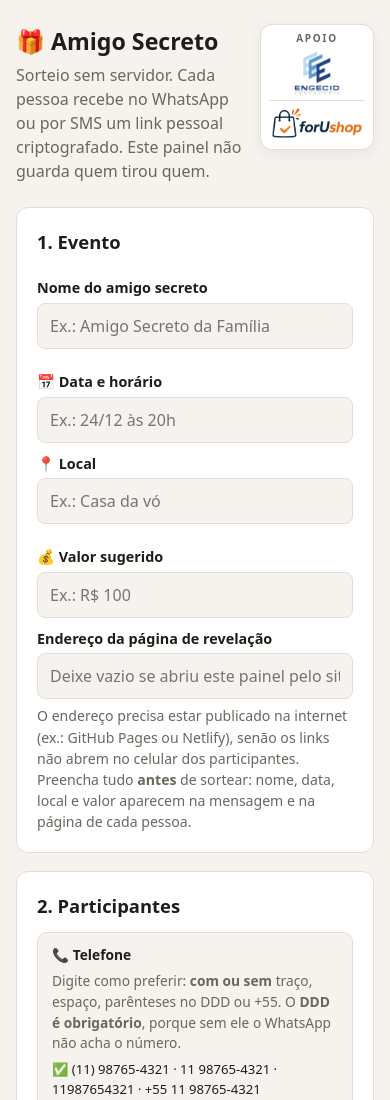
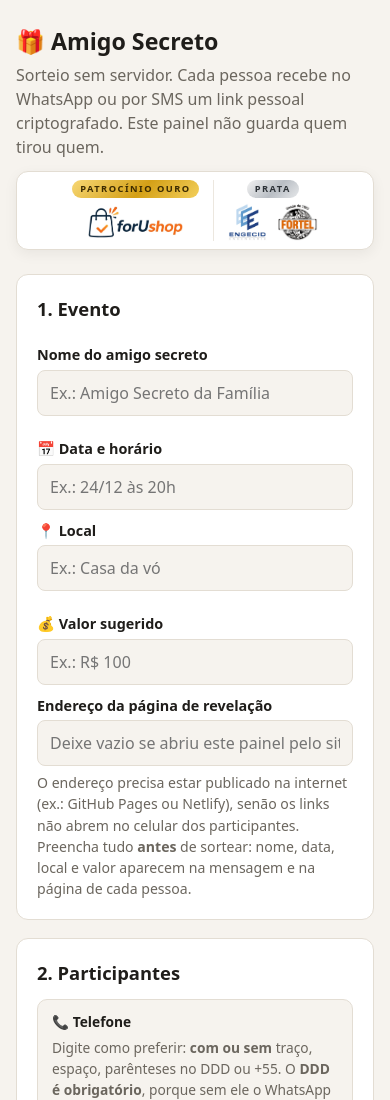
Before and after one commit to GustavoMilchereit/App-Amigos-Secreto, a plain HTML site: page painel.html in a window 390 px wide. Shown: the top 1100 px of the page. Drawn offline with Linux system fonts and the light colour scheme.

Commit message:
Patrocínio em níveis: forUshop Ouro; Engecid e Fortel Prata
Selo de nível (ouro/prata) no painel, na vinheta e no cartão final; Ouro
aparece maior e primeiro, Prata entra em seguida, lado a lado.

Co-Authored-By: Claude Opus 5.5 <noreply@anthropic.com>
Claude-Session: https://claude.ai/code/session_01PXASYmh7AbMJK8492EEfEd

```diff
--- a/painel.html
+++ b/painel.html
@@ -47,18 +47,23 @@
   .table-wrap { overflow-x: auto; }
   .topo { display: flex; justify-content: space-between; align-items: flex-start; gap: 16px; margin-bottom: 24px; }
   .topo .sub { margin-bottom: 0; }
-  .apoio-topo { flex: none; display: flex; flex-direction: column; align-items: center; gap: 4px; padding: 8px 12px 10px;
+  .apoio-topo { flex: none; display: flex; flex-direction: column; align-items: center; gap: 6px; padding: 10px 14px 12px;
     background: #fff; border: 1px solid var(--line); border-radius: 12px; box-shadow: 0 4px 14px rgba(0, 0, 0, .06); }
-  .apoio-topo span { font-size: .62rem; font-weight: 700; letter-spacing: .18em; text-transform: uppercase; color: #6b665e; }
-  .apoio-topo .logos { display: flex; align-items: center; gap: 12px; }
+  .apoio-topo .faixa { display: flex; flex-direction: column; align-items: center; gap: 5px; }
+  .apoio-topo .faixa + .faixa { padding-top: 8px; border-top: 1px solid #ece7df; }
+  .apoio-topo .logos { display: flex; align-items: center; gap: 10px; }
   .apoio-topo img { display: block; width: auto; }
-  .apoio-topo .l-eng { height: 68px; }
-  .apoio-topo .l-for { height: 44px; padding-left: 12px; border-left: 1px solid #e3ddd3; }
+  .apoio-topo .ouro img { height: 46px; }
+  .apoio-topo .prata img { height: 44px; }
+  .selo-nivel { font-size: .58rem; font-weight: 800; letter-spacing: .16em; text-transform: uppercase; padding: 2px 8px; border-radius: 999px; color: #3b2a00; }
+  .selo-nivel.ouro { background: linear-gradient(135deg, #f7d774, #d4a017 55%, #f3cf5b); }
+  .selo-nivel.prata { background: linear-gradient(135deg, #f2f2f2, #b9bec4 55%, #e6e8ea); color: #2c3136; }
   @media (max-width: 560px) {
-    .apoio-topo { padding: 6px 8px 8px; }
-    .apoio-topo .logos { flex-direction: column; gap: 4px; }
-    .apoio-topo .l-eng { height: 46px; }
-    .apoio-topo .l-for { height: auto; width: 96px; padding: 4px 0 0; border-left: 0; border-top: 1px solid #e3ddd3; }
+    .topo { flex-direction: column; gap: 12px; }
+    .apoio-topo { flex-direction: row; justify-content: center; align-self: stretch; gap: 14px; padding: 8px 10px; }
+    .apoio-topo .faixa + .faixa { padding: 0 0 0 14px; border-top: 0; border-left: 1px solid #ece7df; }
+    .apoio-topo .ouro img { height: 38px; }
+    .apoio-topo .prata img { height: 38px; }
     .topo h1 { font-size: 1.45rem; }
   }
   .contador { font-weight: 500; color: var(--muted); font-size: .9rem; }
@@ -103,7 +108,10 @@
       <h1>🎁 Amigo Secreto</h1>
       <p class="sub">Sorteio sem servidor. Cada pessoa recebe no WhatsApp ou por SMS um link pessoal criptografado. Este painel não guarda quem tirou quem.</p>
     </div>
-    <div class="apoio-topo"><span>Apoio</span><div class="logos"><img class="l-eng" src="engecid.png" alt="Engecid Engenharia"><img class="l-for" src="forushop.png" alt="forUshop"></div></div>
+    <div class="apoio-topo" aria-label="Patrocinadores">
+      <div class="faixa ouro"><span class="selo-nivel ouro">Patrocínio Ouro</span><div class="logos"><img src="forushop.png" alt="forUshop"></div></div>
+      <div class="faixa prata"><span class="selo-nivel prata">Prata</span><div class="logos"><img src="engecid.png" alt="Engecid Engenharia"><img src="fortel.png" alt="Fortel"></div></div>
+    </div>
   </header>
 
   <section id="sec-evento">
```
Also changed, not shown: index.html (+21 -7 lines), README.md, fortel.png (added).
